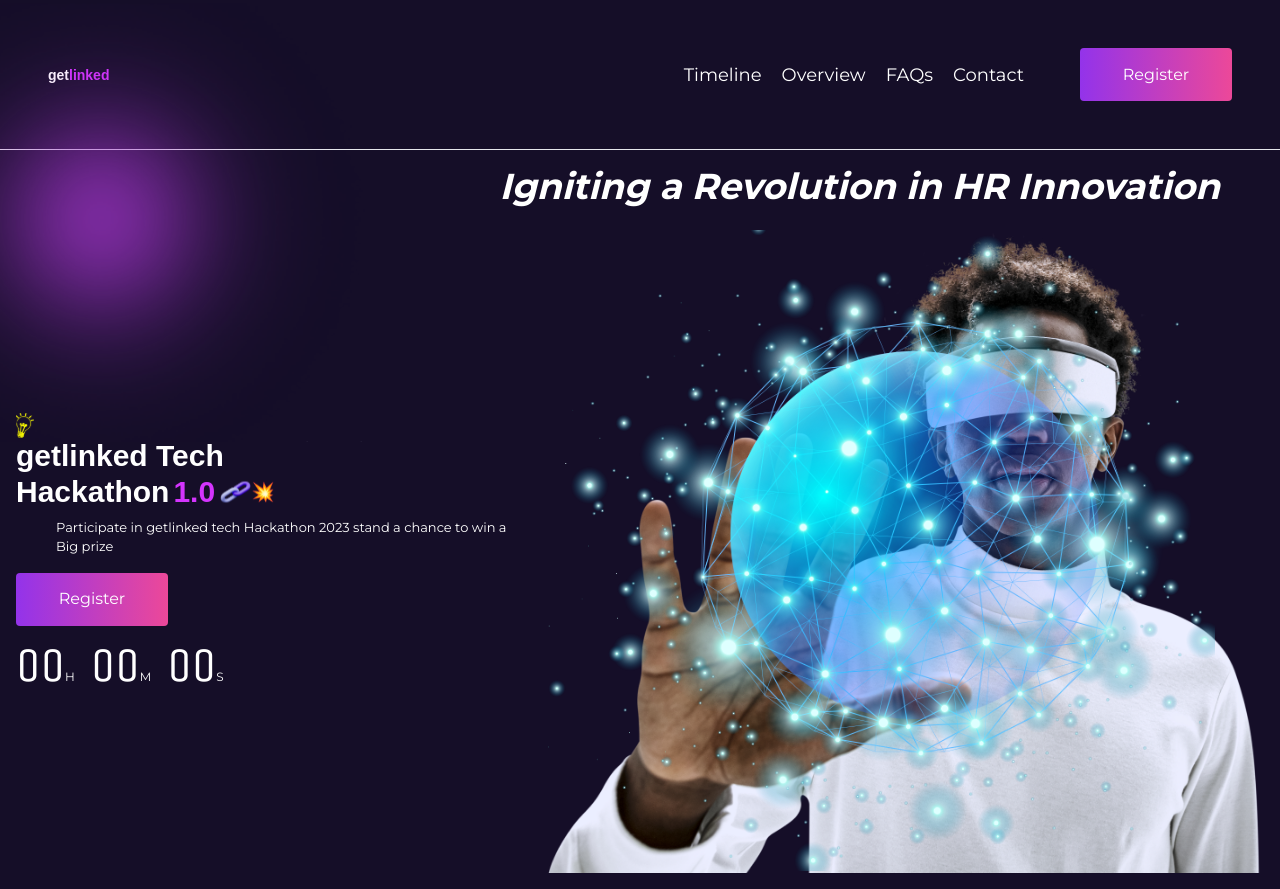
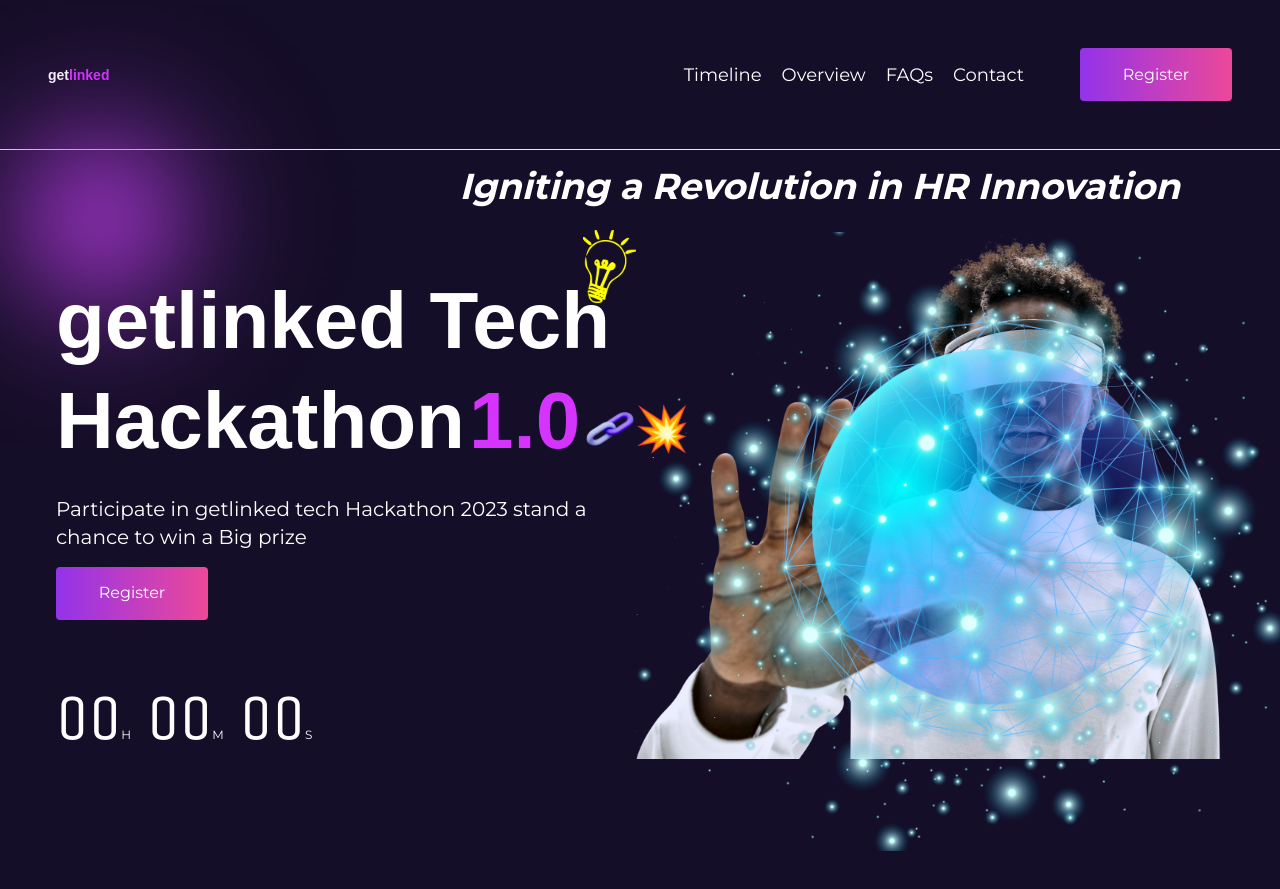
Before and after one commit to mosesfawole/getLinked, a React (Vite) app: page / in a window 1280 px wide. After the commit the page ends 851 px from the top, so only its background shows below. Built offline with nearby package versions, Linux system fonts and the light colour scheme; a web font is replaced by a local one.

Commit message:
initial hero component, another sigh

```diff
--- a/src/components/Hero.jsx
+++ b/src/components/Hero.jsx
@@ -4,7 +4,7 @@ import Button from "./Button";
 const Hero = () => {
   const { hero } = data;
   return (
-    <div className="hero flex flex-col gap-6 p-4">
+    <div className="hero flex flex-col gap-6 p-4 md:px-14">
       <div className="top flex items-center justify-center md:justify-end md:px-11 ">
         <p className="font-body font-bold text-[16px] leading-5 md:text-4xl italic  ">
           Igniting a Revolution in HR Innovation
@@ -22,42 +22,55 @@ const Hero = () => {
                   alt="purple"
                 />
               </div>
-              <div className="relative">
-                <span>
+              <div className="relative md:flex flex-col ">
+                <span className="flex justify-end">
                   <img
+                    className="md:w-[53px] h-[73px]"
                     width={18}
                     height={26}
                     src={hero.creative}
                     alt="creative"
                   />
                 </span>
-                <p className=" text-3xl font-bold md:">{hero.titleTop}</p>
-                <p className="flex gap-1 text-3xl font-bold md:">
+                <p className=" text-3xl font-bold md:text-[80px] md:leadng-[98px] md:mb-16">
+                  {hero.titleTop}
+                </p>
+                <p className="flex gap-1 text-3xl font-bold md:text-[80px] md:leadng-[98px] md:mb-8">
                   {`${hero.titleDown}`}{" "}
                   <span className="text-common"> 1.0</span>{" "}
                   <span className="flex">
-                    <img width={32.8} src={hero.chain} alt="chain" />{" "}
-                    <img width={22.12} src={hero.fire} alt="spark" />
+                    <img
+                      className="md:w-[86px]"
+                      width={32.8}
+                      src={hero.chain}
+                      alt="chain"
+                    />{" "}
+                    <img
+                      className="md:w-[56px]"
+                      width={22.12}
+                      src={hero.fire}
+                      alt="spark"
+                    />
                   </span>{" "}
                 </p>{" "}
               </div>
             </div>
             <div className="text flex mt-2 mb-4 ">
-              <p className="font-body px-10 font-regular text-[13px] text-start">
+              <p className="font-body px-10 font-regular text-[13px] md:text-xl text-start md:px-0">
                 {hero.text}
               </p>
             </div>
-            <div className="button mt-2 mb-4">
+            <div className="button mt-2 mb-4 md:mb-14">
               <Button />
             </div>
             <div className="countdown flex gap-4 ">
-              <p className="font-unica text-5xl">
+              <p className="font-unica text-5xl md:text-[64px] md:leading-[85px]">
                 00<span className="font-body text-xs">H</span>
               </p>
-              <p className="font-unica text-5xl">
+              <p className="font-unica text-5xl md:text-[64px] md:leading-[85px]">
                 00<span className="font-body text-xs">M</span>
               </p>
-              <p className="font-unica text-5xl">
+              <p className="font-unica text-5xl md:text-[64px] md:leading-[85px]">
                 00<span className="font-body text-xs">S</span>
               </p>
             </div>
```
